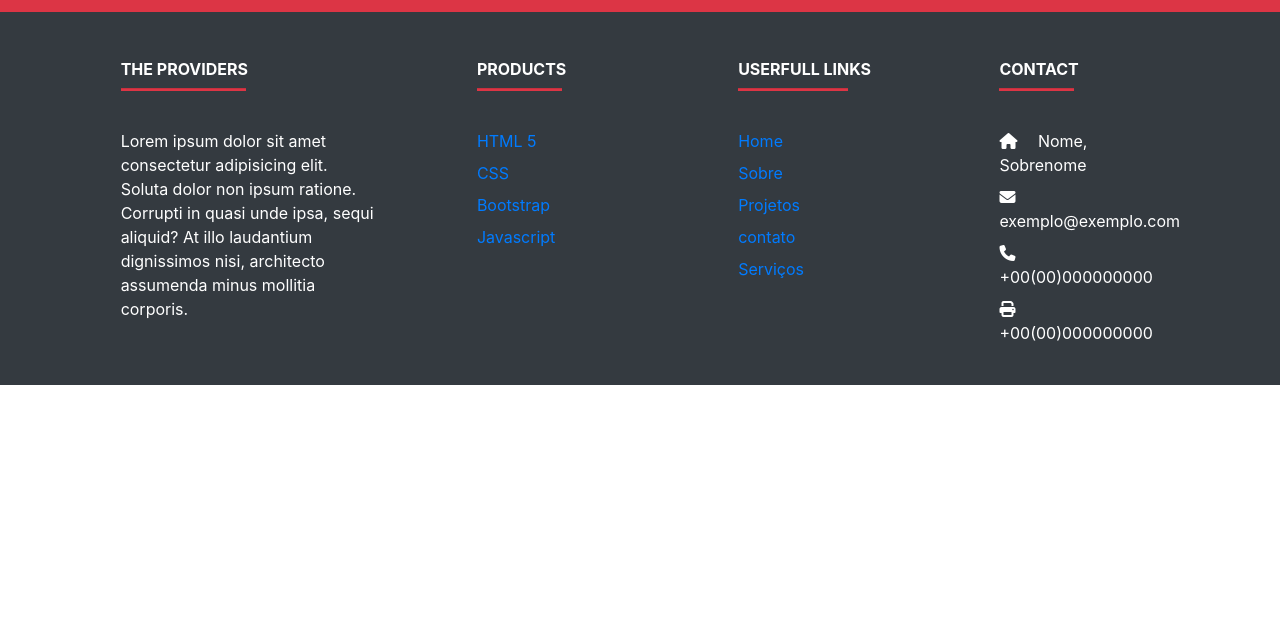
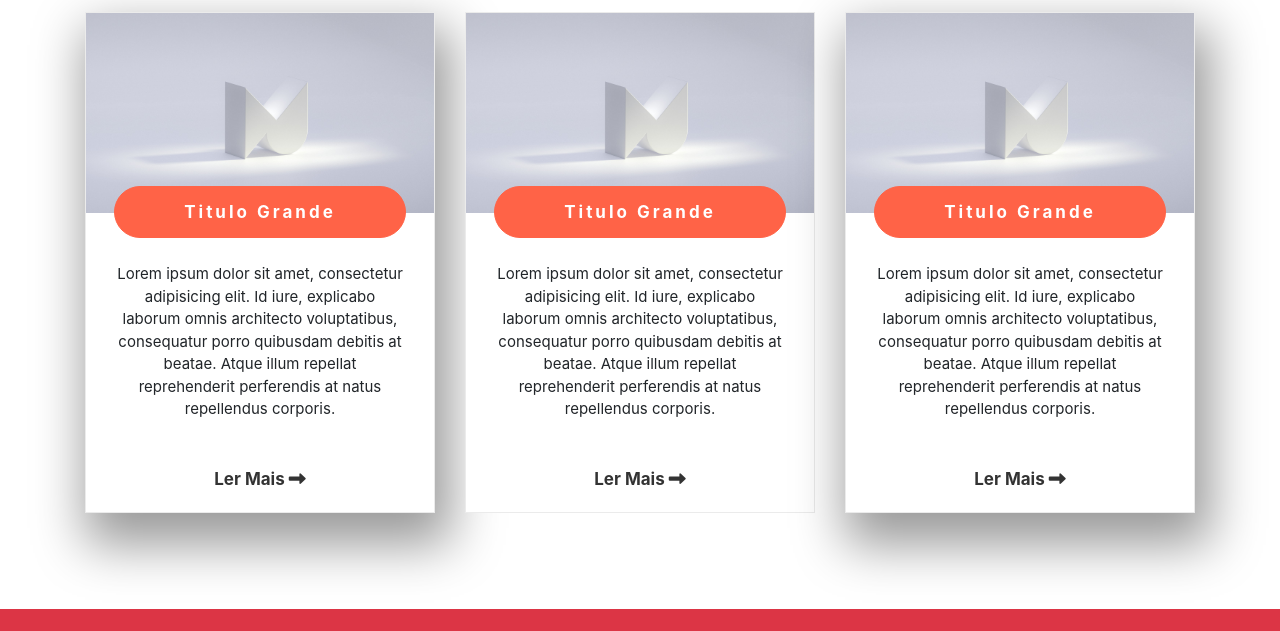
Before and after one commit to MayaraSGS/Learnish, a plain HTML site: page index.html in a window 1280 px wide. Shown: the part 2586-3217 px from the top of the page. Before the commit the page ends 2971 px from the top, so only its background shows below. Drawn offline with nearby package versions, Linux system fonts and the light colour scheme.

Commit message:
:package: Estrutura Service :up: sombreamento

```diff
--- a/css/style.css
+++ b/css/style.css
@@ -140,3 +140,97 @@ header{
 .card-shadow{
     box-shadow: 0.5rem 1.5rem 3rem 0.5rem rgba(0, 0, 0, .4);
 }
+
+.section-header{
+    text-align: center;
+    margin-bottom: 30px;
+    margin-top: 15px;
+}
+
+.section-header p{
+    font-size: 18px;
+}
+
+.single-service{
+    border: 1px solid #ebebeb;
+    text-align: center;
+    background: #fff;
+}
+
+.service-bg{
+    height: 200px;
+    position: relative;
+}
+
+.service-bg-1{
+    background: url(../img/abs_1.jpg);
+    -webkit-background-size: cover;
+    background-size: cover;
+    background-position: center;
+}
+
+.service-bg-2{
+    background: url(../img/abs_1.jpg);
+    -webkit-background-size: cover;
+    background-size: cover;
+    background-position: center;
+}
+
+.service-bg-3{
+    background: url(../img/abs_1.jpg);
+    -webkit-background-size: cover;
+    background-size: cover;
+    background-position: center;
+}
+
+.service-bg h2{
+    color: #fff;
+    background: tomato;
+    border: 1px solid tomato;
+    font-size: 17px;
+    text-align: center;
+    font-weight: 700;
+    padding: 15px;
+    position: absolute;
+    left: 8%;
+    width: 84%;
+    margin: 0;
+    bottom: -25px;
+    border-radius: 50px;
+    letter-spacing: 3px;
+}
+
+.single-service:hover .service-bg h2{
+    background: #fff;
+    transition: .9s;
+    color: tomato;
+}
+
+.service-text{
+    padding: 50px 30px 20px;
+    font-size: 15px;
+    font-weight: 400;
+}
+
+.service-text p:last-child{
+    margin: 0;
+    line-height: 1.8;
+}
+
+.btn-area{
+    display: inline-block;
+    color: #333;
+    font-size: 17px;
+    font-weight: 700;
+    margin-top: 30px;
+    text-transform: capitalize;
+}
+
+@media only screen and (max-width: 767px){
+    .single-service{
+        margin-top: 30px;
+    }
+    .service-bg h2{
+        font-size: 13px;
+    }
+}
--- a/index.html
+++ b/index.html
@@ -254,14 +254,109 @@
     <!--Card-->
 
     <!--Service-->
-    <div class="container">
+    <div class="container mb-5 pb-5">
+
+        <!--row-->
         <div class="row">
             <div class="col-md-12">
                 <div class="section-header">
-                    <h2>Titulo</h2>
+                    <h2>Serviços</h2>
+                    <p>
+                        Lorem ipsum dolor sit amet consectetur adipisicing elit.
+                    </p>
                 </div>
             </div>
         </div>
+        <!--row-->
+
+        <!--row-->
+        <div class="row">
+            <!--Card service 1-->
+            <div class="col-md-4">
+                <div class="single-service card-shadow">
+                    <!--titulo-->
+                    <div class="service-bg service-bg-1">
+                        <h2>Titulo Grande</h2>
+                    </div>
+                    <!--titulo-->
+
+                    <!--texto-->
+                    <div class="service-text">
+                        <p>
+                            Lorem ipsum dolor sit amet, consectetur adipisicing elit. Id iure, explicabo laborum omnis
+                            architecto voluptatibus, consequatur porro quibusdam debitis at beatae. Atque illum repellat
+                            reprehenderit perferendis at natus repellendus corporis.
+                        </p>
+
+                        <a href="#" class="btn-area">
+                            Ler mais
+                            <i class="fa fa-long-arrow-right"></i>
+                        </a>
+                    </div>
+
+
+                </div>
+            </div>
+            <!--Card service 1-->
+
+            <!--Card service 2-->
+            <div class="col-md-4">
+                <div class="single-service">
+                    <!--titulo-->
+                    <div class="service-bg service-bg-2">
+                        <h2>Titulo Grande</h2>
+                    </div>
+                    <!--titulo-->
+
+                    <!--texto-->
+                    <div class="service-text">
+                        <p>
+                            Lorem ipsum dolor sit amet, consectetur adipisicing elit. Id iure, explicabo laborum omnis
+                            architecto voluptatibus, consequatur porro quibusdam debitis at beatae. Atque illum repellat
+                            reprehenderit perferendis at natus repellendus corporis.
+                        </p>
+
+                        <a href="#" class="btn-area">
+                            Ler mais
+                            <i class="fa fa-long-arrow-right"></i>
+                        </a>
+                    </div>
+
+
+                </div>
+            </div>
+            <!--Card service 2-->
+
+            <!--Card service 3-->
+            <div class="col-md-4">
+                <div class="single-service card-shadow">
+                    <!--titulo-->
+                    <div class="service-bg service-bg-3">
+                        <h2>Titulo Grande</h2>
+                    </div>
+                    <!--titulo-->
+
+                    <!--texto-->
+                    <div class="service-text">
+                        <p>
+                            Lorem ipsum dolor sit amet, consectetur adipisicing elit. Id iure, explicabo laborum omnis
+                            architecto voluptatibus, consequatur porro quibusdam debitis at beatae. Atque illum repellat
+                            reprehenderit perferendis at natus repellendus corporis.
+                        </p>
+
+                        <a href="#" class="btn-area">
+                            Ler mais
+                            <i class="fa fa-long-arrow-right"></i>
+                        </a>
+                    </div>
+
+
+                </div>
+            </div>
+            <!--Card service 3-->
+
+        </div>
+        <!--row-->
     </div>
     <!--Service-->
 
```
